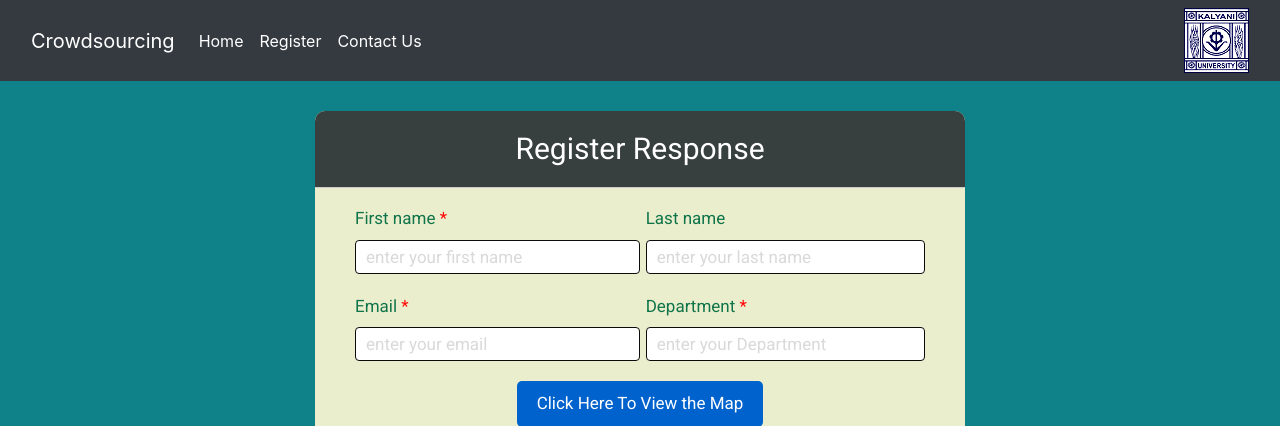
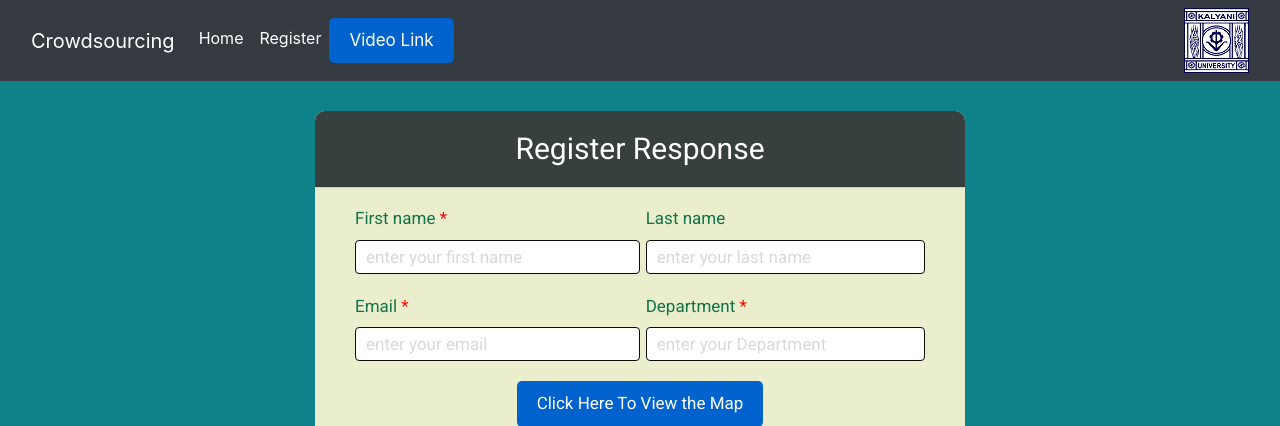
Before and after one commit to srm1071/crowdsource1, a Django app: page /register in a window 1280 px wide. Shown: the top 426 px of the page. Run offline with Django 3.2, Linux system fonts and the light colour scheme; some libraries are stand-ins or nearby versions.

Commit message:
Update register.html

```diff
--- a/template/register.html
+++ b/template/register.html
@@ -215,7 +215,8 @@
             <a class="nav-link active" href="/register" tabindex="-1" aria-disabled="true">Register</a>
           </li>
           <li class="nav-item">
-            <a class="nav-link active" href="/login">Contact Us</a>
+            <a href="https://youtu.be/WUTrcCyXt9o" tabindex="-1" class="btn btn-primary btn-sm active" role="button"
+            aria-pressed="true" target="_blank">Video Link</a>
           </li>
         </ul>
         <form class="d-flex">
```
